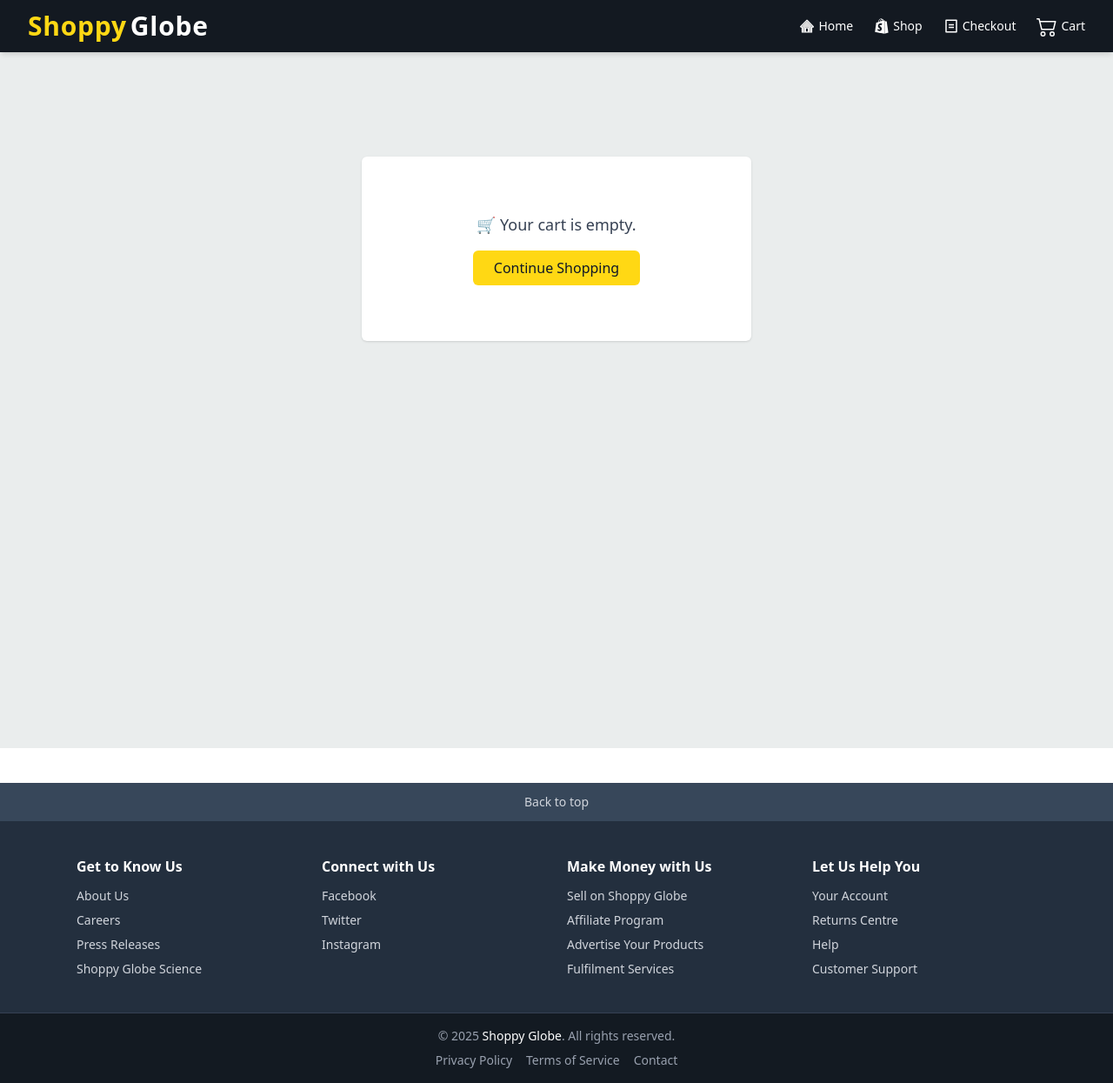
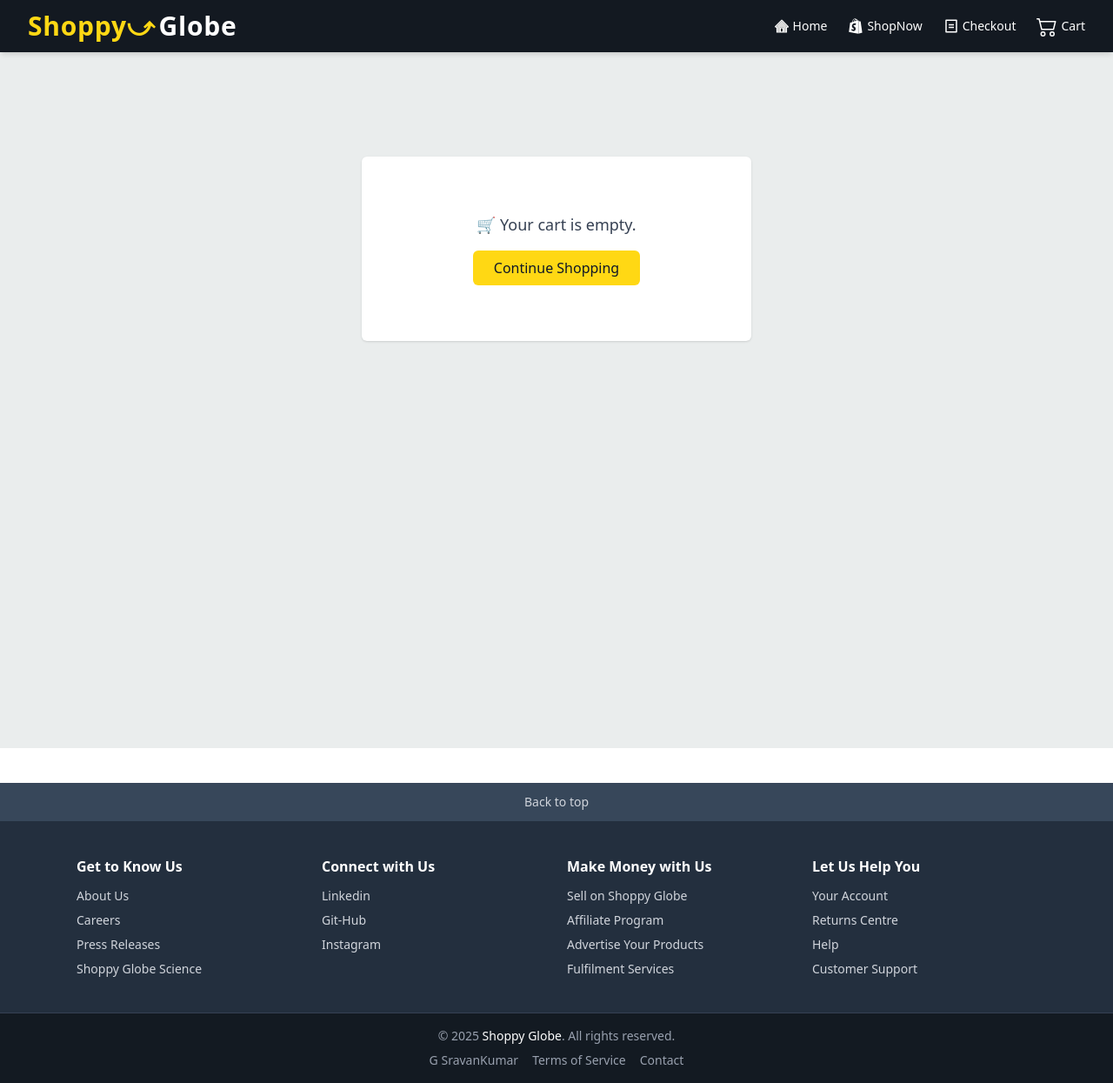
Before and after one commit to sravanKumar1211/Ecommerce-App, a React (Vite) app: page /checkout in a window 1280 px wide. Shown: the whole page at 87% size. Built offline with nearby package versions, Linux system fonts and the light colour scheme.

Commit message:
final small changes are fixed

```diff
--- a/src/components/CartItem.jsx
+++ b/src/components/CartItem.jsx
@@ -57,7 +57,7 @@
 
         {/* Delivery Info */}
         <p className="text-xs text-green-600 mt-2 font-medium">
-          Eligible for FREE Delivery
+          Get FREE Delivery On Prime Membership
         </p>
 
         {/* Quantity + Remove */}
--- a/src/components/Checkout.jsx
+++ b/src/components/Checkout.jsx
@@ -103,7 +103,7 @@
             {/* Billing Info Section */}
             <div className="w-full lg:w-2/3 bg-white border border-gray-200 shadow-sm rounded-md p-6">
               <h1 className="text-2xl font-semibold text-gray-900 mb-6 border-b border-gray-200 pb-3">
-                Enter your delivery address
+                Enter Your Details
               </h1>
 
               <form
@@ -149,7 +149,7 @@
                     htmlFor="cod"
                     className="mb-1 text-sm font-medium text-gray-700"
                   >
-                    Payment Method
+                    Mode of payment
                   </label>
                   <select
                     id="cod"
--- a/src/components/Footer.jsx
+++ b/src/components/Footer.jsx
@@ -23,8 +23,8 @@
         <div>
           <h3 className="text-white font-semibold mb-3">Connect with Us</h3>
           <ul className="space-y-2 text-sm">
-            <li><a href="#" className="hover:underline hover:text-white">Facebook</a></li>
-            <li><a href="#" className="hover:underline hover:text-white">Twitter</a></li>
+            <li><a href="https://www.linkedin.com/in/sravan-kumar-gaddamedhi-89976019a/" className="hover:underline hover:text-white">Linkedin</a></li>
+            <li><a href="https://github.com/sravanKumar1211" className="hover:underline hover:text-white">Git-Hub</a></li>
             <li><a href="#" className="hover:underline hover:text-white">Instagram</a></li>
           </ul>
         </div>
@@ -59,7 +59,7 @@
       <div className="bg-[#131A22] text-center py-4 text-sm">
         <p className="text-gray-400">&copy; 2025 <span className="text-white font-medium">Shoppy Globe</span>. All rights reserved.</p>
         <div className="mt-2 space-x-4">
-          <a href="#" className="text-gray-400 hover:text-white">Privacy Policy</a>
+          <a href="#" className="text-gray-400 hover:text-white">G SravanKumar</a>
           <a href="#" className="text-gray-400 hover:text-white">Terms of Service</a>
           <a href="#" className="text-gray-400 hover:text-white">Contact</a>
         </div>
--- a/src/components/Header.jsx
+++ b/src/components/Header.jsx
@@ -19,7 +19,7 @@
           to="/"
           className="text-2xl sm:text-3xl font-semibold tracking-wide flex items-center gap-1"
         >
-          <span className="text-[#FFD814] hover:text-[#F7CA00] transition">Shoppy</span>
+          <span className="text-[#FFD814] hover:text-[#F7CA00] transition">Shoppy⤻</span>
           <span className="text-white">Globe</span>
         </Link>
 
@@ -38,7 +38,7 @@
             className="relative flex items-center gap-1 text-sm font-medium hover:text-[#FFD814] transition"
           >
             <FaShopify className="text-lg" />
-            <span>Shop</span>
+            <span>ShopNow</span>
           </Link>
 
           <Link
--- a/src/components/Home.jsx
+++ b/src/components/Home.jsx
@@ -123,7 +123,7 @@
           Welcome to <span className="text-[#FFD814]">Shoppy Globe</span>
         </h1>
         <p className="text-base text-gray-200 max-w-2xl mx-auto">
-          Discover top deals and highly-rated products, all in one place. Shop smarter, save bigger!
+          Shop More. Spend Less. Enjoy Better<br></br> Quality, Quantity, and Savings — All in One Place..!
         </p>
       </div>
 
@@ -200,7 +200,7 @@
           {/* Crazy Deals Section */}
           <section className="mb-12">
             <h2 className="text-center text-2xl font-semibold mb-6 text-gray-900">
-              🔥 Today's Top Deals (Up to 20% OFF)
+              🔥 Don’t Miss Out — Exclusive 20% OFF Today!
             </h2>
             <div className="grid grid-cols-1 sm:grid-cols-2 lg:grid-cols-5 gap-6 justify-items-center">
               {crazyDealsProducts.map((item) => (
@@ -237,7 +237,7 @@
           {/* Top Rated Section */}
           <section>
             <h2 className="text-center text-2xl font-semibold mb-6 text-gray-900">
-              ⭐ Top Rated Products
+              ⭐ Top Rated Products — Loved by Thousands!
             </h2>
             <div className="grid grid-cols-1 sm:grid-cols-2 lg:grid-cols-5 gap-6 justify-items-center">
               {topRatedProducts.map((item) => (
```
Also changed, not shown: src/assets/cosmetics.jpg (added).
